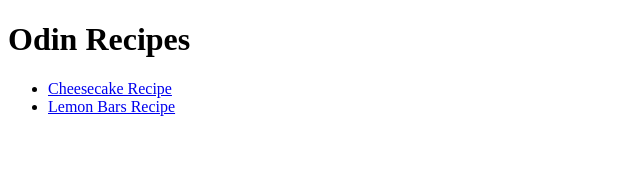
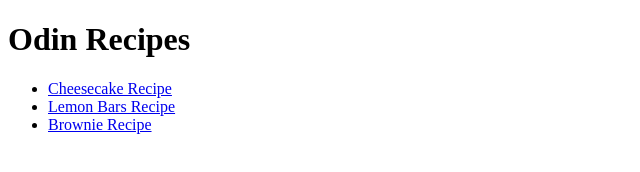
Before and after one commit to BlissfullyP/odin-recipes, a plain HTML site: page index.html in a window 1280 px wide. Shown: the whole page, without its empty margins (0-640 px from the left). Drawn offline with Linux system fonts and the light colour scheme.

Commit message:
Add anchor link to link to brownies.html page

```diff
--- a/index.html
+++ b/index.html
@@ -14,7 +14,8 @@
 
         <li><a href="recipes/cheesecake.html">Cheesecake Recipe</a></li>
         <li><a href="recipes/lemonbars.html">Lemon Bars Recipe</a></li>
-
+        <li><a href="recipes/brownies.html">Brownie Recipe</a></li>
+    </ul>
 
 </body>
 
```
